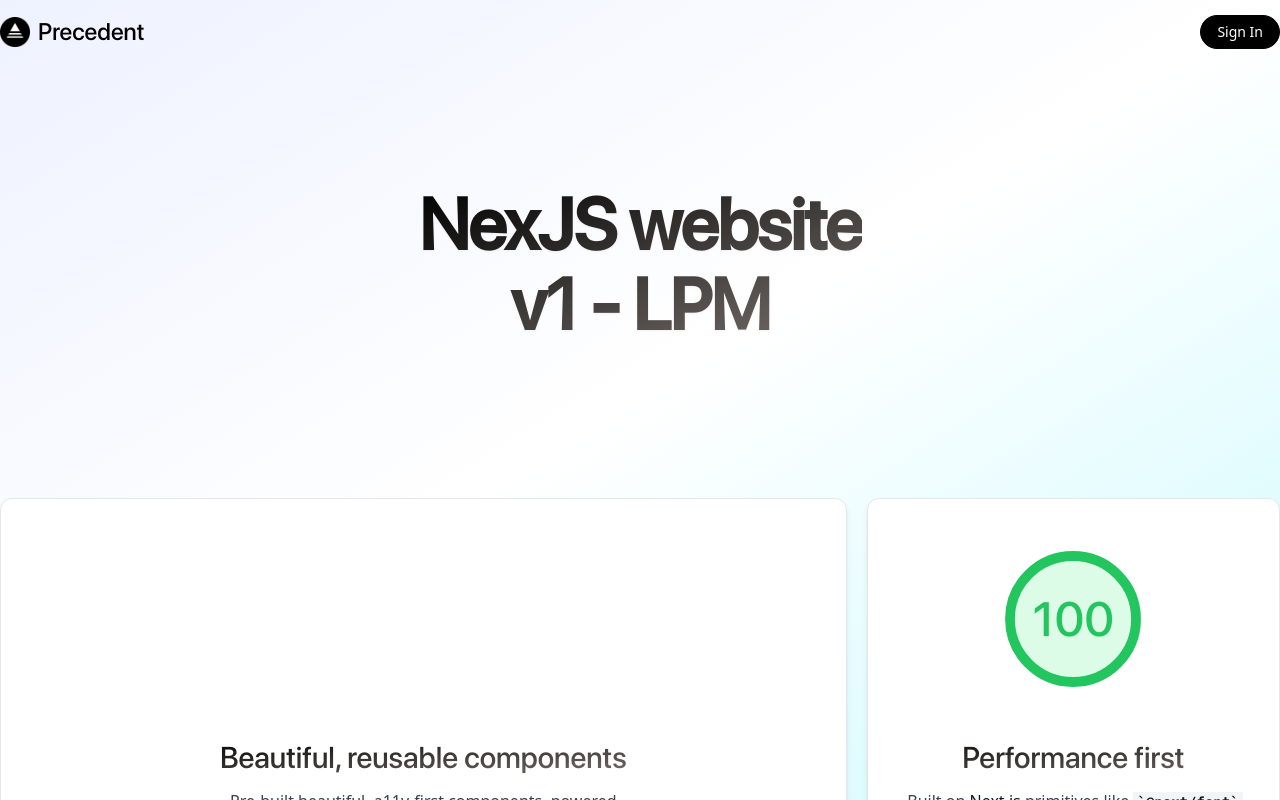
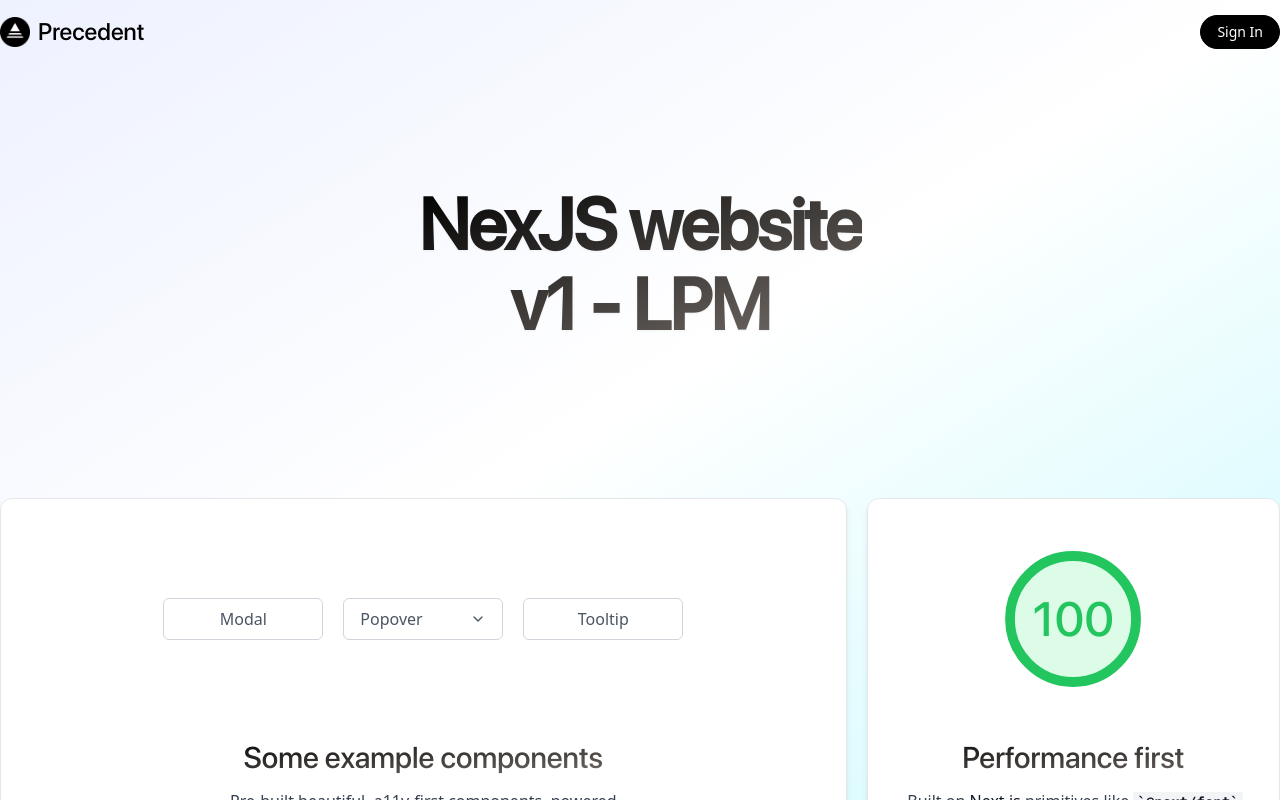
Before and after one commit to lperezmo/nextjs, a Next.js app: page / in a window 1280 px wide. Shown: the top 800 px of the page. Built offline with nearby package versions, Linux system fonts and the light colour scheme; no server answers.

Commit message:
Update index.tsx

```diff
--- a/pages/index.tsx
+++ b/pages/index.tsx
@@ -113,7 +113,7 @@ export default function Home() {
 
 const features = [
   {
-    title: "Beautiful, reusable components",
+    title: "Some example components",
     description:
       "Pre-built beautiful, a11y-first components, powered by [Tailwind CSS](https://tailwindcss.com/), [Radix UI](https://www.radix-ui.com/), and [Framer Motion](https://framer.com/motion)",
     large: true,
```
